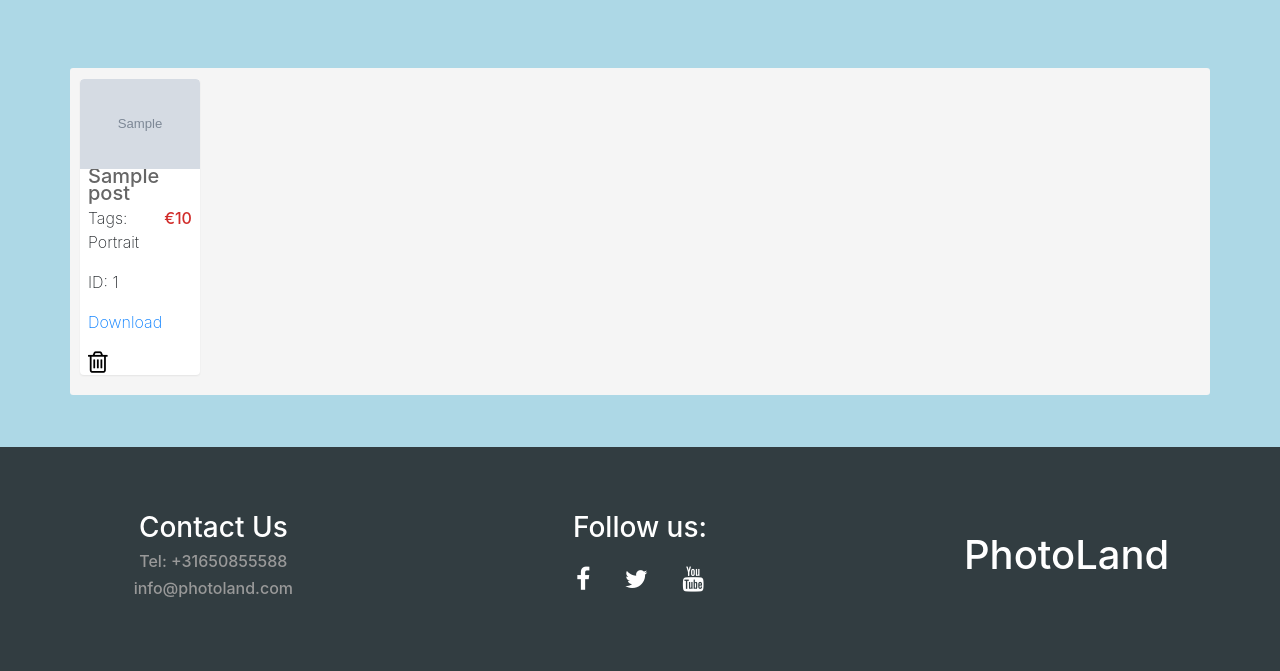
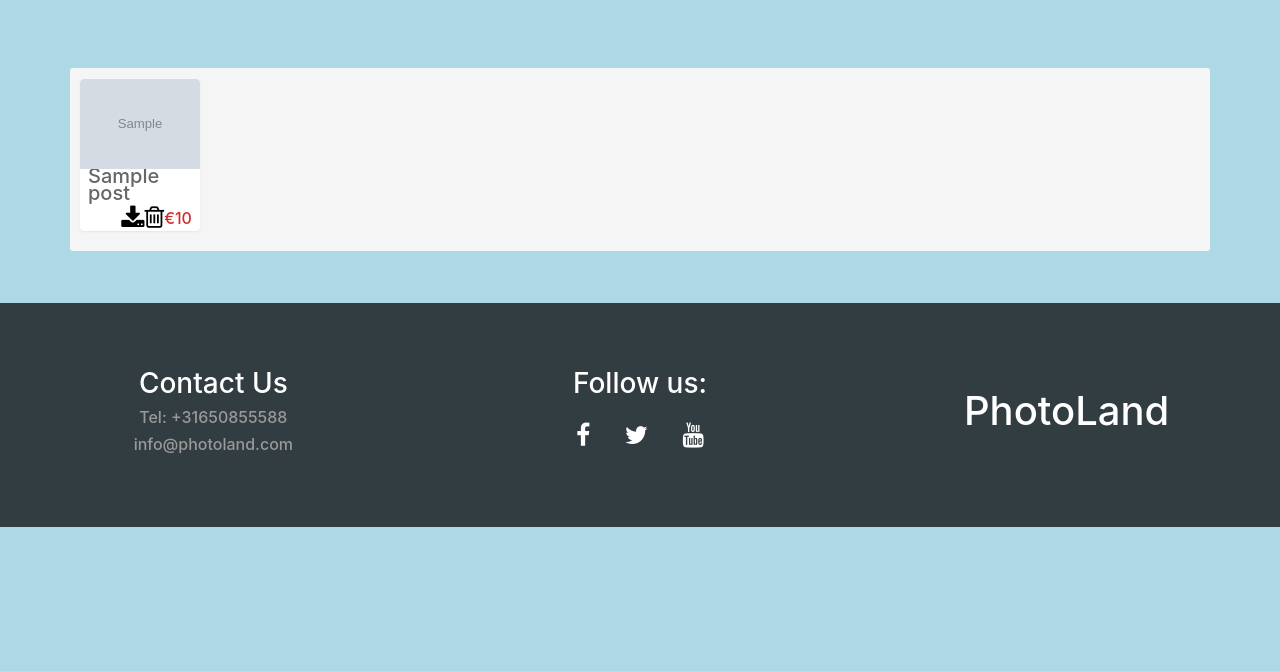
Before and after one commit to poltimmer/2ID60, a Django app: a page that uses blog/templates/blog/newUser.html in a window 1280 px wide. Shown: the part 476-1147 px from the top of the page. After the commit the page ends 1003 px from the top, so only its background shows below. Run offline with Django 3.2, Linux system fonts and the light colour scheme; a user stored in the database is signed in; tables that the repository leaves empty hold one stand-in row (values such as "Sample post"); grey boxes marked "Sample" are stand-in pictures; some libraries are stand-ins or nearby versions.

Commit message:
myprofile update

```diff
--- a/blog/static/css/styles.css
+++ b/blog/static/css/styles.css
@@ -568,15 +568,21 @@ footer {
 
 .downloadimg {
   color: black !important;
-  float: left;
-  padding: 0px;
+  float: right!important;
+  margin-left:  5px;
+  display: inline;
+  padding: 0px!important;
 }
 
 .deleteimg {
   color: black !important;
-  float: left;
+  float: right;
   padding: 0px;
+  position: relative;
+  bottom:1px;
 }
+
+
 
 
 .avatarandname {
--- a/blog/templates/blog/newUser.html
+++ b/blog/templates/blog/newUser.html
@@ -67,14 +67,13 @@
                     <div class="fh5co-desc">
                       <h5 class="phototitle">{{post.title}}</h5>
                       <p class="photoprice">€{{post.price}}</p>
-                      <p>Tags: {{post.tag}}</p>
-                      <p> ID: {{ post.id }} </p>
-                      <p><a href="/static/media/{{ post.img }}" download> Download</a></p>
+
+
                       <div class="text-center">
                           <a class="deletedownloadpost" href="{% url 'post_delete' pk=post.pk %}">
                             <i class="fa fa-trash-o deleteimg" aria-hidden="true"></i>
                           </a>
-                          <!---<i class="fa fa-download downloadimg" aria-hidden="true"></i>-->
+                          <a href="/static/media/{{ post.img }}" download><i class="fa fa-download downloadimg" aria-hidden="true"></i></a>
                       </div>
                     </div>
                   </div>
```
